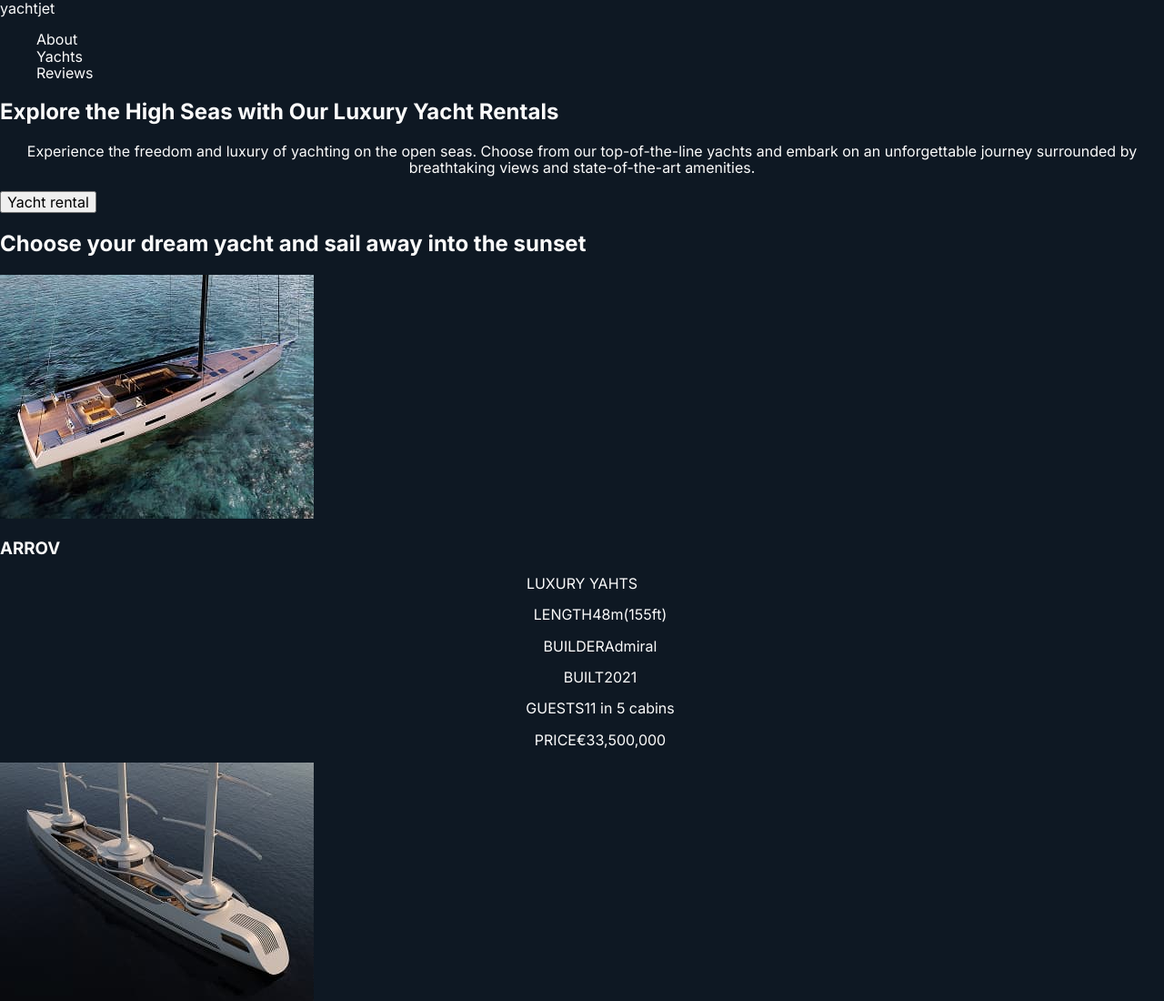
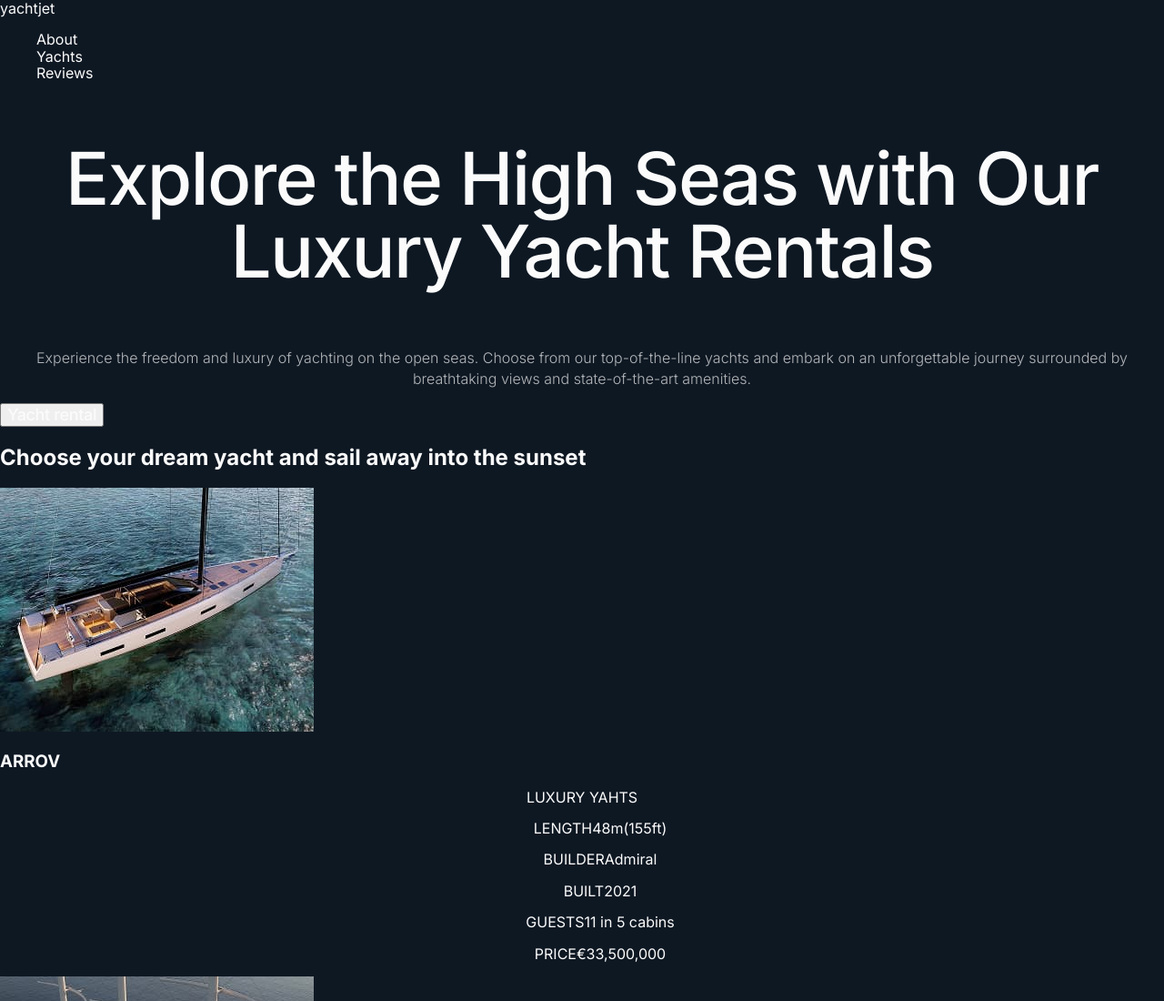
Before and after one commit to tskitsune/blended_1_html-css, a website built with Vite: page src/index.html in a window 1280 px wide. Shown: the top 1100 px of the page at 91% size. Built offline with nearby package versions, Linux system fonts and the light colour scheme.

Commit message:
Completed newaleksey section

```diff
--- a/src/css/hero.css
+++ b/src/css/hero.css
@@ -1 +1,37 @@
 /* Сюди додавай стилі частинки Hero */
+.hero-section {
+
+}
+.hero-title {
+    font-weight: 500;
+    font-size: 80px;
+
+    /* line-height: 80px; */
+    line-height: 1;
+    letter-spacing: -0.02em;
+    text-align: center;
+    color: #fbfbfb;
+}
+.hero-text {
+    font-weight: 300;
+    font-size: 16px;
+
+    /* line-height: 22px; */
+    line-height: 1.4;
+    text-align: center;
+    color: #b4b7ba;
+}
+.hero-btm {
+    font-weight: 500;
+    font-size: 18px;
+
+    /* line-height: 20px; */
+    line-height: 1.1;
+    letter-spacing: -0.02em;
+    color: #fbfbfb;
+    cursor: pointer;
+}
+.hero-btm:hover,
+.hero-btm:focus {
+    background-color: #1b414b;
+}
--- a/src/partials/hero.html
+++ b/src/partials/hero.html
@@ -1,11 +1,11 @@
-    <section>
-    <h1>
+    <section class="hero-section">
+        <h1 class="hero-title">
         Explore the High Seas with Our Luxury Yacht Rentals
         </h1>
-        <p>
+            <p class="hero-text">
             Experience the freedom and luxury of yachting on the open seas. Choose from our top-of-the-line yachts and embark on an unforgettable journey surrounded by breathtaking views and state-of-the-art amenities.
-        </p>
-        <button>
+            </p>
+        <button type="button" class="hero-btm">
             Yacht rental
         </button>
     </section>
```
